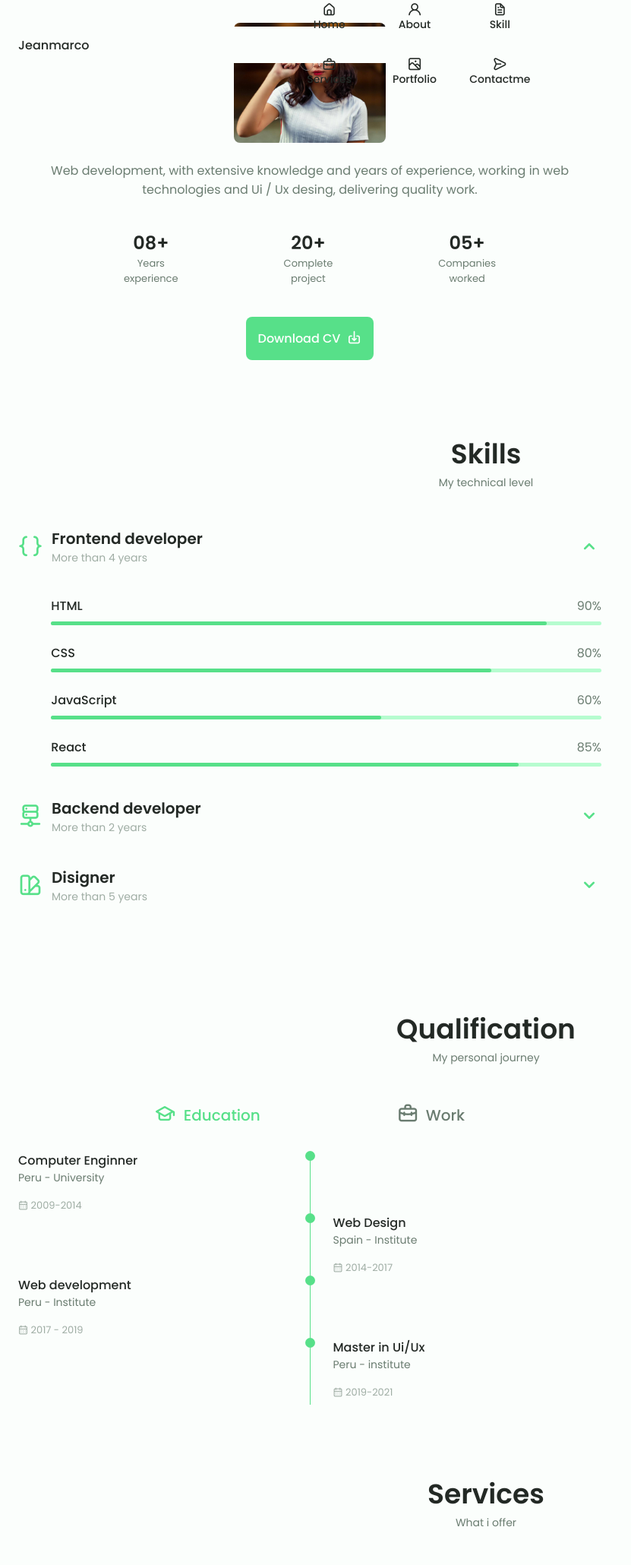
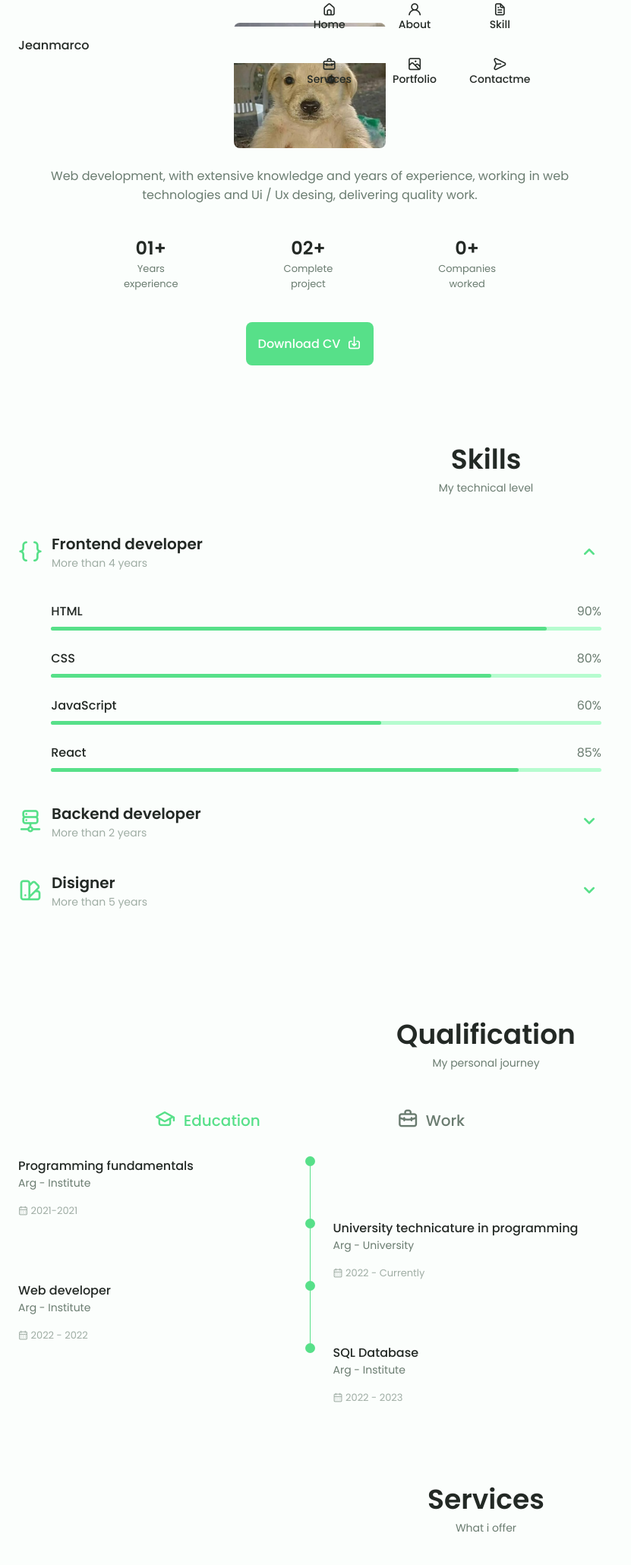
Before and after one commit to DevJMarco/Portfolio, a plain HTML site: page index.html in a window 1280 px wide. Shown: the part 717-2777 px from the top of the page at 76% size, without its empty margins (0-831 px from the left). Drawn offline with nearby package versions, Linux system fonts and the light colour scheme.

Commit message:
Change information

```diff
--- a/index.html
+++ b/index.html
@@ -99,7 +99,7 @@
                                 165.547 130.807 187.559 100.226 186.353C69.6454 185.297 41.0228 161.023 21.7403
                                 129.362C2.45775 97.8511 -7.48481 59.1033 6.67581 34.5279C20.9871 10.1032 59.7028
                                 -0.149132 97.9666 0.00163737C136.23 0.303176 174.193 10.857 190.312 36.4879Z"/>
-                                <image class="home__blob-img" x="12" y="18" href="./assets/img/perfil.png"/>
+                                <image class="home__blob-img" x="12" y="18" href="./assets/img/perfil2.png"/>
                             </g>
                         </svg>
                     </div>
@@ -132,7 +132,7 @@
             <span class="section__subtitle">My introduction</span>
 
             <div class="about__container container grid">
-                <img src="./assets/img/about.jpg" alt="" class="about__img">
+                <img src="./assets/img/about2.png" alt="" class="about__img">
 
                 <div class="about__data">
                     <p class="about__description">
@@ -141,17 +141,17 @@
                     </p>
                     <div class="about__info">
                         <div>
-                            <span class="about__info-title">08+</span>
+                            <span class="about__info-title">01+</span>
                             <span class="about__info-name">Years <br> experience</span>
                         </div>
 
                         <div>
-                            <span class="about__info-title">20+</span>
+                            <span class="about__info-title">02+</span>
                             <span class="about__info-name">Complete <br> project</span>
                         </div>
 
                         <div>
-                            <span class="about__info-title">05+</span>
+                            <span class="about__info-title">0+</span>
                             <span class="about__info-name">Companies <br> worked</span>
                         </div>
                     </div>
@@ -349,11 +349,11 @@
                         <!-- □□□□□□□□□□□□□□□□□□□□□□□□□□□□ QUALIFICATION 1 □□□□□□□□□□□□□□□□□□□□□□□□□□□□ -->
                         <div class="qualification__data">
                             <div>
-                                <h3 class="qualification__title">Computer Enginner</h3>
-                                <span class="qualification__subtitle">Peru - University</span>
+                                <h3 class="qualification__title">Programming fundamentals</h3>
+                                <span class="qualification__subtitle">Arg - Institute</span>
                                 <div class="qualification__calendar">
                                     <i class="uil uil-calendar-alt"></i>
-                                    2009-2014
+                                    2021-2021
                                 </div>
                             </div>
 
@@ -373,11 +373,11 @@
                             </div>
 
                             <div>
-                                <h3 class="qualification__title">Web Design</h3>
-                                <span class="qualification__subtitle">Spain - Institute</span>
+                                <h3 class="qualification__title">University technicature in programming</h3>
+                                <span class="qualification__subtitle">Arg - University</span>
                                 <div class="qualification__calendar">
                                     <i class="uil uil-calendar-alt"></i>
-                                    2014-2017
+                                    2022 - Currently
                                 </div>
                             </div>
                         </div>
@@ -385,11 +385,11 @@
                         <!-- □□□□□□□□□□□□□□□□□□□□□□□□□□□□ QUALIFICATION 3 □□□□□□□□□□□□□□□□□□□□□□□□□□□□ -->
                         <div class="qualification__data">
                             <div>
-                                <h3 class="qualification__title">Web development</h3>
-                                <span class="qualification__subtitle">Peru - Institute</span>
+                                <h3 class="qualification__title">Web developer</h3>
+                                <span class="qualification__subtitle">Arg - Institute</span>
                                 <div class="qualification__calendar">
                                     <i class="uil uil-calendar-alt"></i>
-                                    2017 - 2019
+                                    2022 - 2022
                                 </div>
                             </div>
 
@@ -405,15 +405,15 @@
 
                             <div>
                                 <span class="qualification__rounder"></span>
-                                <span class="qualification__line"></span>
+                                <!-- <span class="qualification__line"></span> -->
                             </div>
 
                             <div>
-                                <h3 class="qualification__title">Master in Ui/Ux</h3>
-                                <span class="qualification__subtitle">Peru - institute</span>
+                                <h3 class="qualification__title">SQL Database</h3>
+                                <span class="qualification__subtitle">Arg - Institute</span>
                                 <div class="qualification__calendar">
                                     <i class="uil uil-calendar-alt"></i>
-                                    2019-2021
+                                    2022 - 2023
                                 </div>
                             </div>
 
@@ -424,11 +424,11 @@
                         <!-- □□□□□□□□□□□□□□□□□□□□□□□□□□□□ QUALIFICATION 1 □□□□□□□□□□□□□□□□□□□□□□□□□□□□ -->
                         <div class="qualification__data">
                             <div>
-                                <h3 class="qualification__title">Software Enginner</h3>
-                                <span class="qualification__subtitle">Microsoft - Peru</span>
+                                <h3 class="qualification__title">Comming soon</h3>
+                                <span class="qualification__subtitle">Company - Arg</span>
                                 <div class="qualification__calendar">
                                     <i class="uil uil-calendar-alt"></i>
-                                    2016 - 2018
+                                    2022 - Currently
                                 </div>
                             </div>
                             <div>
@@ -445,11 +445,11 @@
                                 <span class="qualification__line"></span>
                             </div>
                             <div>
-                                <h3 class="qualification__title">Front Developer</h3>
-                                <span class="qualification__subtitle">Apple Inc - Spain</span>
+                                <h3 class="qualification__title">Comming soon</h3>
+                                <span class="qualification__subtitle">Company - Arg</span>
                                 <div class="qualification__calendar">
                                     <i class="uil uil-calendar-alt"></i>
-                                    2018 - 2020
+                                    2022 - Currently
                                 </div>
                             </div>
                         </div>
@@ -457,11 +457,11 @@
                         <!-- □□□□□□□□□□□□□□□□□□□□□□□□□□□□ QUALIFICATION 3 □□□□□□□□□□□□□□□□□□□□□□□□□□□□ -->
                         <div class="qualification__data">
                             <div>
-                                <h3 class="qualification__title">Ui Designer</h3>
-                                <span class="qualification__subtitle">Figma - Spain</span>
+                                <h3 class="qualification__title">Comming soon</h3>
+                                <span class="qualification__subtitle">Company - Arg</span>
                                 <div class="qualification__calendar">
                                     <i class="uil uil-calendar-alt"></i>
-                                    2017 - 2019
+                                    2022 - Currently
                                 </div>
                             </div>
                             <div>
```
Also changed, not shown: assets/img/about2.png (added), assets/img/perfil2.png (added).
